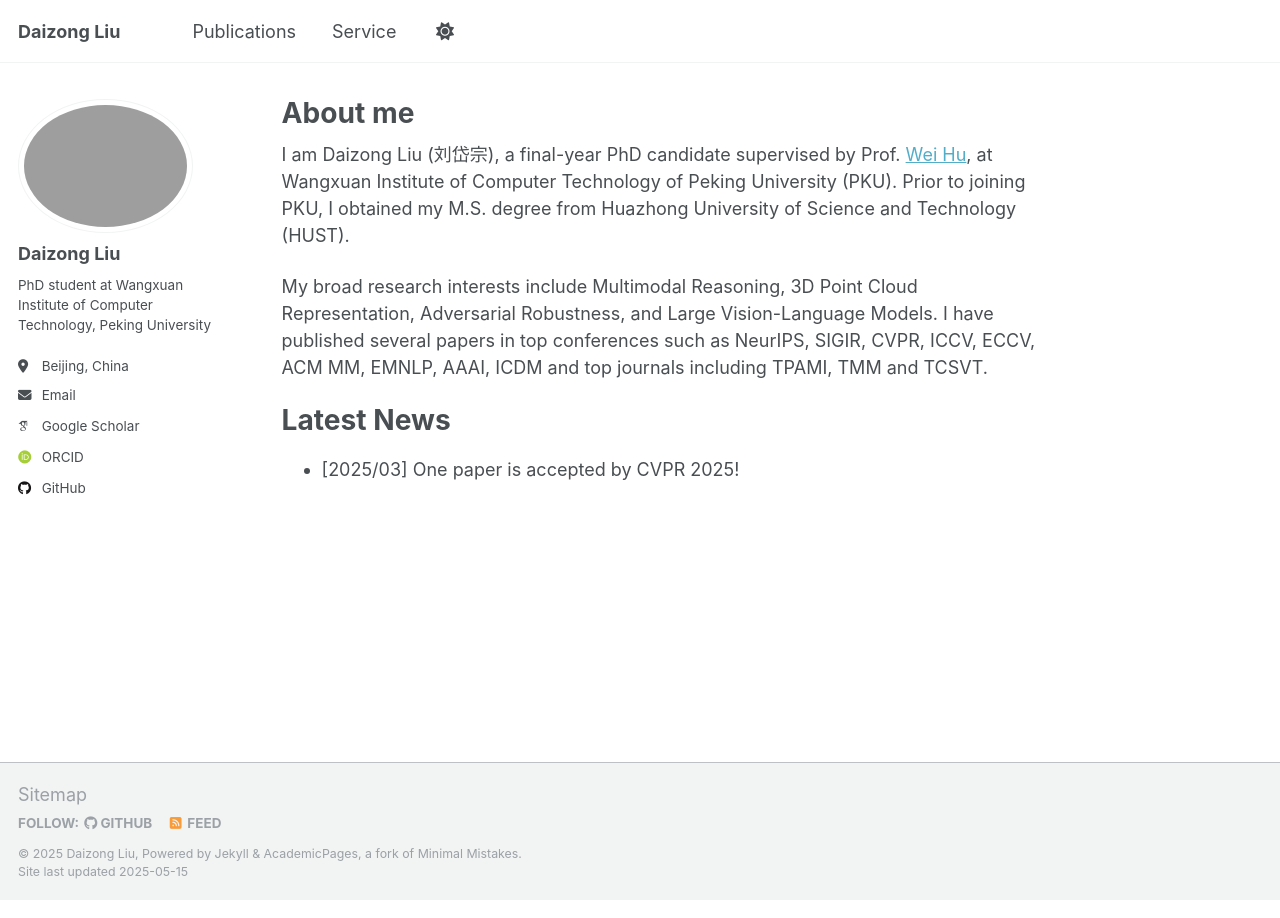
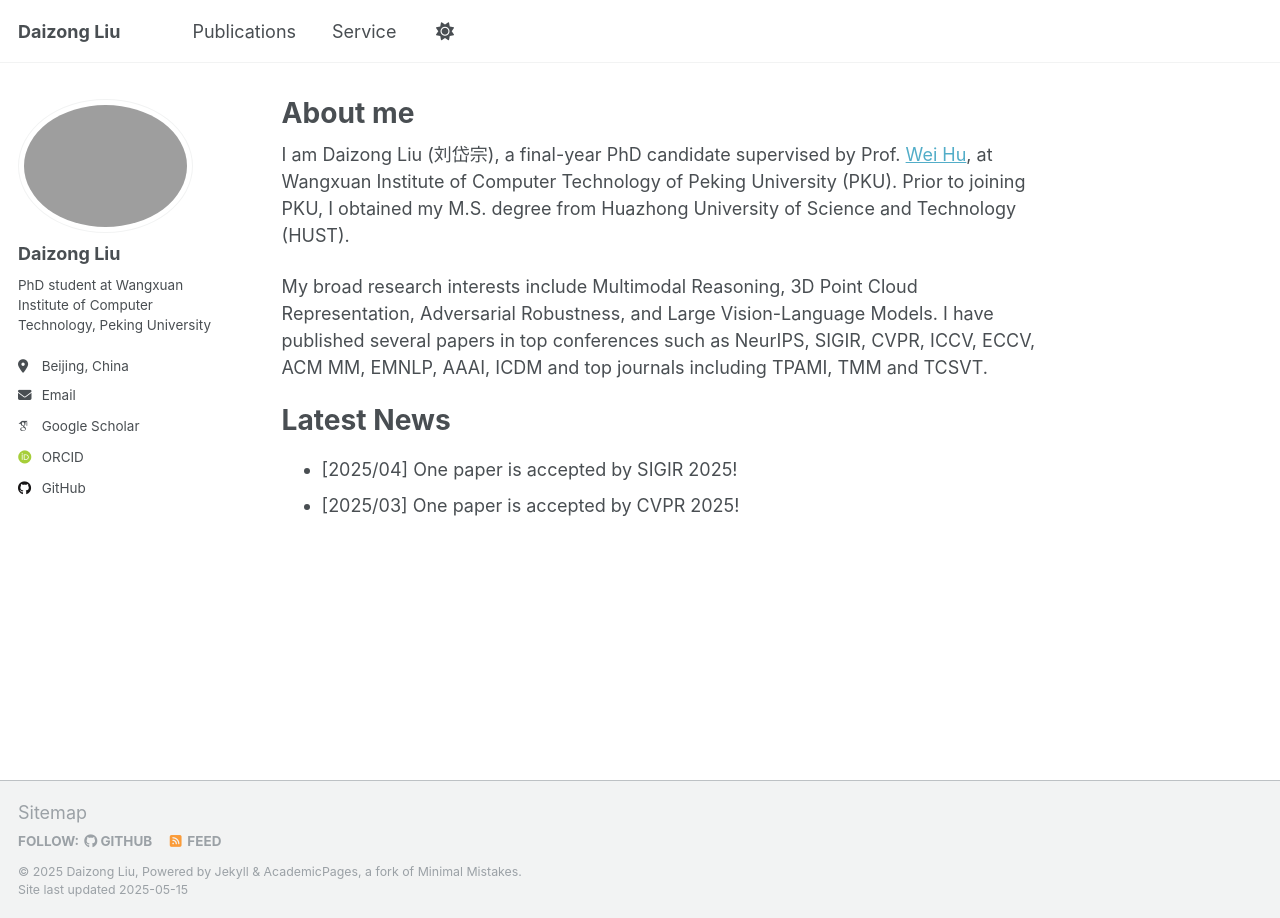
Before and after one commit to liudaizong/liudaizong.github.io, a Jekyll site: the page built from _pages/about.md, in a window 1280 px wide. Built offline with Jekyll 4.4.1, drawn with Linux system fonts in a browser that asks for light colours; some web fonts are replaced.

Commit message:
Update about.md

```diff
--- a/_pages/about.md
+++ b/_pages/about.md
@@ -14,4 +14,5 @@ My broad research interests include Multimodal Reasoning, 3D Point Cloud Represe
 
 Latest News
 ======
+* [2025/04] One paper is accepted by SIGIR 2025!
 * [2025/03] One paper is accepted by CVPR 2025!
```
